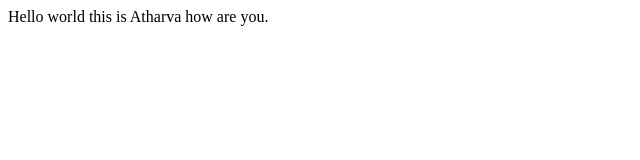
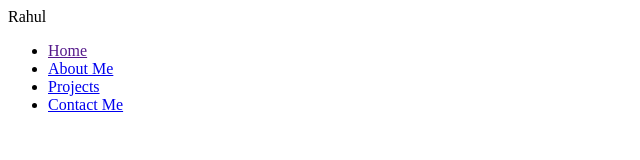
Before and after one commit to nawadkar/nawadkar.github.io, a plain HTML site: page index.html in a window 1280 px wide. Shown: the whole page, without its empty margins (0-640 px from the left). Drawn offline with Linux system fonts and the light colour scheme.

Commit message:
html start

```diff
--- a/index.html
+++ b/index.html
@@ -1 +1,30 @@
-Hello world this is Atharva how are you.
+<!DOCTYPE html>
+<!--[if lt IE 7]>      <html class="no-js lt-ie9 lt-ie8 lt-ie7"> <![endif]-->
+<!--[if IE 7]>         <html class="no-js lt-ie9 lt-ie8"> <![endif]-->
+<!--[if IE 8]>         <html class="no-js lt-ie9"> <![endif]-->
+<!--[if gt IE 8]>      <html class="no-js"> <!--<![endif]-->
+<html>
+    <head>
+        <meta charset="utf-8">
+        <meta http-equiv="X-UA-Compatible" content="IE=edge">
+        <title>Portfolio</title>
+        <meta name="description" content="">
+        <meta name="viewport" content="width=device-width, initial-scale=1">
+        <link rel="stylesheet" href="">
+    </head>
+    <body>
+       <div class="sidebar">
+            Rahul
+            <nav>
+                <ul>
+                    <li><a href="">Home</a></li>
+                    <li><a href="#">About Me</a></li>
+                    <li><a href="#">Projects</a></li>
+                    <li><a href="#">Contact Me</a></li>
+                </ul
+            </nav>
+        </div
+
+        <script src="" async defer></script>
+    </body>
+</html>
```
